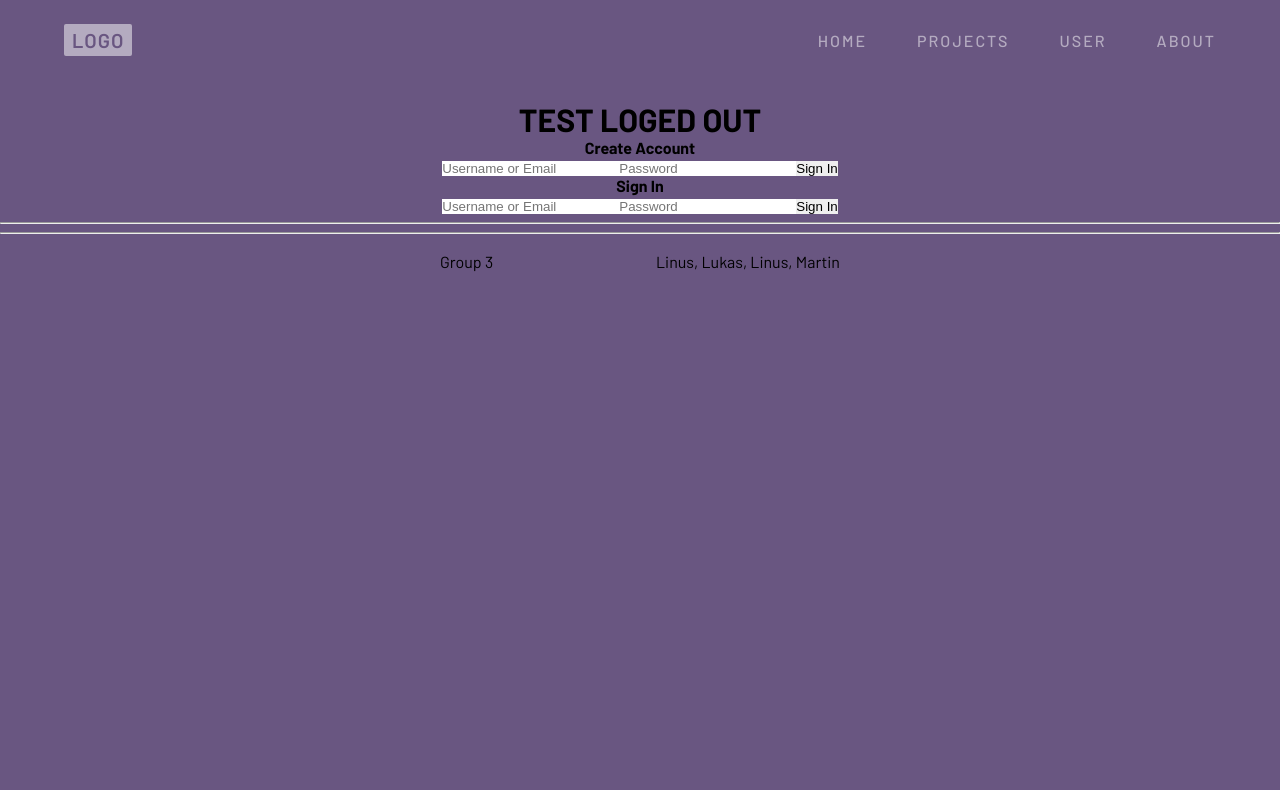
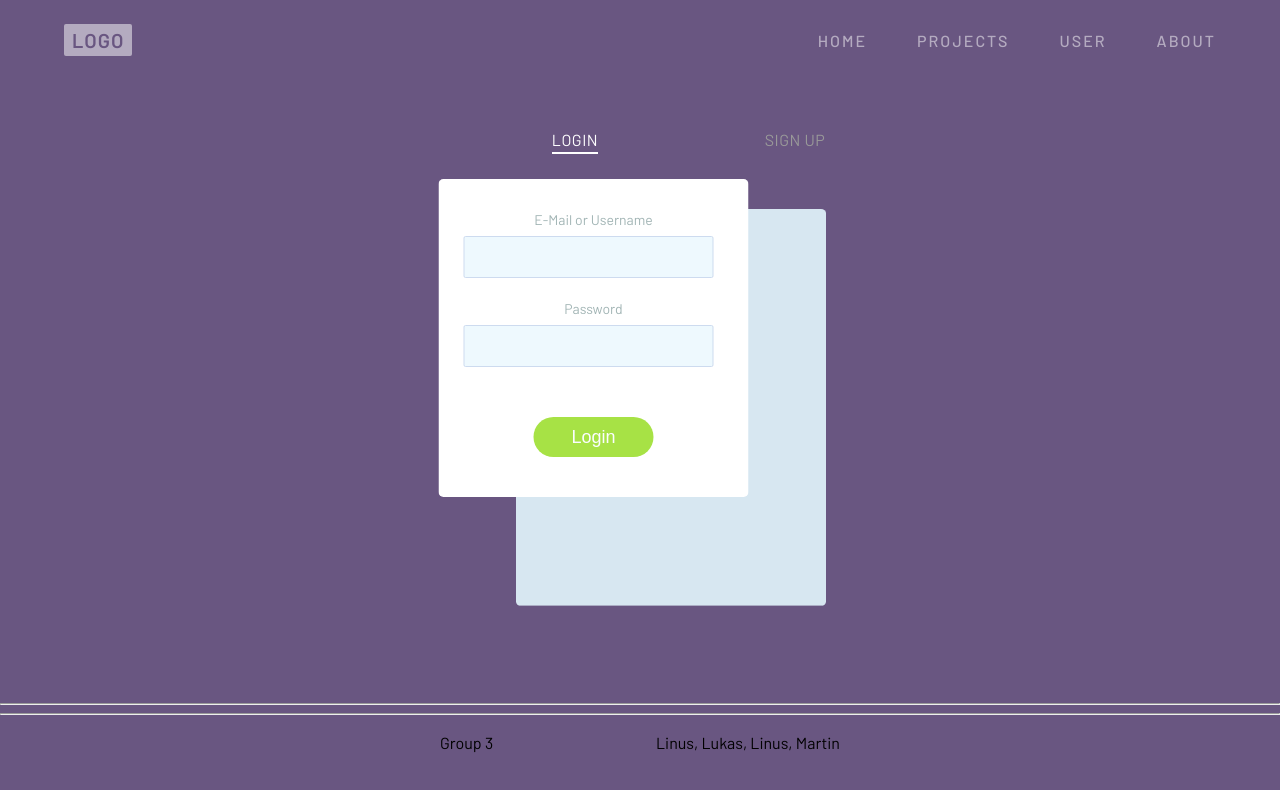
Before and after one commit to LinusGSP/AgilesProjekt-m426, a React (Create React App) app: page /User in a window 1280 px wide. Shown: the top 790 px of the page. Built offline with nearby package versions, Linux system fonts and the light colour scheme; a web font is replaced by a local one.

Commit message:
LULULULUL
Updated the new Frontend

```diff
--- a/src/GlobalNavigation.js
+++ b/src/GlobalNavigation.js
@@ -21,7 +21,7 @@ class GlobalNavigation extends React.Component {
                     <a href="/User" class="link">User</a>
                     <a href="/about" class="link">About</a>
                 </div>
-                <div class="menu_icon">
+                <div class="menu_icon" onClick={""}>
                     <span class="icon"></span>
                 </div>
             </div>
--- a/src/Pages/User.js
+++ b/src/Pages/User.js
@@ -1,10 +1,12 @@
 import React from 'react'
+
+import '../Styles/form.css'
 
 class User extends React.Component {
   constructor(props) {
     super(props)
     this.state = {
-        logedIn: false,
+      logedIn: false,
       user_id: '',
       username: '',
       rank: 'COACH',
@@ -17,6 +19,9 @@ class User extends React.Component {
       username: this.props.appState.name,
       rank: this.props.appState.rank,
     })
+    this.swap();
+
+
     /**
      * Element to be changed come here ("titles", "rank-text" etc.)
      */
@@ -26,6 +31,20 @@ class User extends React.Component {
    * LOGIN/SIGNUP FORM IN THIS RETURN METHOD
    * Prefferably with a login fom
    */
+
+  swap = () => {
+    const switchers = [...document.querySelectorAll('.switcher')]
+
+    switchers.forEach((item) => {
+      item.addEventListener('click', function () {
+        switchers.forEach((item) =>
+          item.parentElement.classList.remove('is-active'),
+        )
+        this.parentElement.classList.add('is-active')
+      })
+    })
+  }
+
   render() {
     if (this.state.logedIn === true) {
       return (
@@ -35,26 +54,75 @@ class User extends React.Component {
       )
     } else {
       return (
-      <>
-        <h1> TEST LOGED OUT</h1>
-        <form>
-          <h4>Create Account</h4>
-          <input type="text" placeholder='Username or Email' />
-          <input type="password" placeholder='Password' />
+        <>
+          <section class="forms-section">
+            <div class="forms">
+              <div class="form-wrapper is-active">
+                <button
+                  type="button"
+                  class="switcher switcher-login"
+                  onClick={this.swap}
+                >
+                  Login
+                  <span class="underline"></span>
+                </button>
+                <form class="form form-login">
+                  <fieldset>
+                    <legend>
+                      Please, enter your email and password for login.
+                    </legend>
+                    <div class="input-block">
+                      <label for="login-email">E-Mail or Username</label>
+                      <input id="login-email" type="email" required />
+                    </div>
+                    <div class="input-block">
+                      <label for="login-password">Password</label>
+                      <input id="login-password" type="password" required />
+                    </div>
+                  </fieldset>
+                  <button type="submit" class="btn-login">
+                    Login
+                  </button>
+                </form>
+              </div>
+              <div class="form-wrapper">
+                <button type="button" class="switcher switcher-signup">
+                  Sign Up
+                  <span class="underline"></span>
+                </button>
+                <form class="form form-signup">
+                  <fieldset>
+                    <legend>
+                      Please, enter your email, password and password
+                      confirmation for sign up.
+                    </legend>
+                    <div class="input-block">
+                      <label for="signup-email">E-Mail</label>
+                      <input id="signup-email" type="email" required />
+                    </div>
+                    <div class="input-block">
+                      <label for="signup-username">Username</label>
+                      <input id="signup-username" type="text" required />
+                    </div>
+                    <div class="input-block">
+                      <label for="signup-name">Name</label>
+                      <input id="signup-name" type="text" required />
+                    </div>
+                    <div class="input-block">
+                      <label for="signup-password">Password</label>
+                      <input id="signup-password" type="password" required />
+                    </div>
 
-          <button>Sign In</button>
-        </form>
-
-
-        <form>
-          <h4>Sign In</h4>
-          <input type="text" placeholder='Username or Email' />
-          <input type="password" placeholder='Password' />
-
-          <button>Sign In</button>
-        </form>
-        <hr/>
-      </>
+                  </fieldset>
+                  <button type="submit" class="btn-signup">
+                    Continue
+                  </button>
+                </form>
+              </div>
+            </div>
+          </section>
+          <hr />
+        </>
       )
     }
   }
--- /dev/null
+++ b/src/Styles/form.css
@@ -0,0 +1,274 @@
+
+.forms-section {
+    display: flex;
+    flex-direction: column;
+    justify-content: center;
+    align-items: center;
+  }
+
+  .section-title {
+    font-size: 32px;
+    letter-spacing: 1px;
+    color: #fff;
+  }
+
+  .forms {
+    display: flex;
+    align-items: flex-start;
+    margin-top: 30px;
+  }
+
+  .form-wrapper {
+    animation: hideLayer 0.3s ease-out forwards;
+  }
+
+  .form-wrapper.is-active {
+    animation: showLayer 0.3s ease-in forwards;
+  }
+
+  @keyframes showLayer {
+    50% {
+      z-index: 1;
+    }
+    100% {
+      z-index: 1;
+    }
+  }
+
+  @keyframes hideLayer {
+    0% {
+      z-index: 1;
+    }
+    49.999% {
+      z-index: 1;
+    }
+  }
+
+  .switcher {
+    position: relative;
+    cursor: pointer;
+    display: block;
+    margin-right: auto;
+    margin-left: auto;
+    padding: 0;
+    text-transform: uppercase;
+    font-family: inherit;
+    font-size: 16px;
+    letter-spacing: 0.5px;
+    color: #999;
+    background-color: transparent;
+    border: none;
+    outline: none;
+    transform: translateX(0);
+    transition: all 0.3s ease-out;
+  }
+
+  .form-wrapper.is-active .switcher-login {
+    color: #fff;
+    transform: translateX(90px);
+  }
+
+  .form-wrapper.is-active .switcher-signup {
+    color: #fff;
+    transform: translateX(-90px);
+  }
+
+  .underline {
+    position: absolute;
+    bottom: -5px;
+    left: 0;
+    overflow: hidden;
+    pointer-events: none;
+    width: 100%;
+    height: 2px;
+  }
+
+  .underline::before {
+    content: "";
+    position: absolute;
+    top: 0;
+    left: inherit;
+    display: block;
+    width: inherit;
+    height: inherit;
+    background-color: currentColor;
+    transition: transform 0.2s ease-out;
+  }
+
+  .switcher-login .underline::before {
+    transform: translateX(101%);
+  }
+
+  .switcher-signup .underline::before {
+    transform: translateX(-101%);
+  }
+
+  .form-wrapper.is-active .underline::before {
+    transform: translateX(0);
+  }
+
+  .form {
+    overflow: hidden;
+    min-width: 260px;
+    margin-top: 50px;
+    padding: 30px 25px;
+    border-radius: 5px;
+    transform-origin: top;
+  }
+
+  .form-login {
+    animation: hideLogin 0.3s ease-out forwards;
+  }
+
+  .form-wrapper.is-active .form-login {
+    animation: showLogin 0.3s ease-in forwards;
+  }
+
+  @keyframes showLogin {
+    0% {
+      background: #d7e7f1;
+      transform: translate(40%, 10px);
+    }
+    50% {
+      transform: translate(0, 0);
+    }
+    100% {
+      background-color: #fff;
+      transform: translate(35%, -20px);
+    }
+  }
+
+  @keyframes hideLogin {
+    0% {
+      background-color: #fff;
+      transform: translate(35%, -20px);
+    }
+    50% {
+      transform: translate(0, 0);
+    }
+    100% {
+      background: #d7e7f1;
+      transform: translate(40%, 10px);
+    }
+  }
+
+  .form-signup {
+    animation: hideSignup 0.3s ease-out forwards;
+  }
+
+  .form-wrapper.is-active .form-signup {
+    animation: showSignup 0.3s ease-in forwards;
+  }
+
+  @keyframes showSignup {
+    0% {
+      background: #d7e7f1;
+      transform: translate(-40%, 10px) scaleY(0.8);
+    }
+    50% {
+      transform: translate(0, 0) scaleY(0.8);
+    }
+    100% {
+      background-color: #fff;
+      transform: translate(-35%, -20px) scaleY(1);
+    }
+  }
+
+  @keyframes hideSignup {
+    0% {
+      background-color: #fff;
+      transform: translate(-35%, -20px) scaleY(1);
+    }
+    50% {
+      transform: translate(0, 0) scaleY(0.8);
+    }
+    100% {
+      background: #d7e7f1;
+      transform: translate(-40%, 10px) scaleY(0.8);
+    }
+  }
+
+  .form fieldset {
+    position: relative;
+    opacity: 0;
+    margin: 0;
+    padding: 0;
+    border: 0;
+    transition: all 0.3s ease-out;
+  }
+
+  .form-login fieldset {
+    transform: translateX(-50%);
+  }
+
+  .form-signup fieldset {
+    transform: translateX(50%);
+  }
+
+  .form-wrapper.is-active fieldset {
+    opacity: 1;
+    transform: translateX(0);
+    transition: opacity 0.4s ease-in, transform 0.35s ease-in;
+  }
+
+  .form legend {
+    position: absolute;
+    overflow: hidden;
+    width: 1px;
+    height: 1px;
+    clip: rect(0 0 0 0);
+  }
+
+  .input-block {
+    margin-bottom: 20px;
+  }
+
+  .input-block label {
+    font-size: 14px;
+    color: #a1b4b4;
+  }
+
+  .input-block input {
+    display: block;
+    width: 80%;
+    margin-top: 8px;
+    padding-left: 2.5vh;
+    padding-right: 2.5vh;
+    font-size: 16px;
+    line-height: 40px;
+    color: #3b4465;
+    background: #eef9fe;
+    border: 1px solid #cddbef;
+    border-radius: 2px;
+  }
+
+  .form [type="submit"] {
+    opacity: 0;
+    display: block;
+    min-width: 120px;
+    margin: 30px auto 10px;
+    font-size: 18px;
+    line-height: 40px;
+    border-radius: 25px;
+    border: none;
+    transition: all 0.3s ease-out;
+  }
+
+  .form-wrapper.is-active .form [type="submit"] {
+    opacity: 1;
+    transform: translateX(0);
+    transition: all 0.4s ease-in;
+  }
+
+  .btn-login {
+    color: #fbfdff;
+    background: #a7e245;
+    transform: translateX(-30%);
+  }
+
+  .btn-signup {
+    color: #a7e245;
+    background: #fbfdff;
+    box-shadow: inset 0 0 0 2px #a7e245;
+    transform: translateX(30%);
+  }
--- a/src/Styles/index.css
+++ b/src/Styles/index.css
@@ -7,5 +7,6 @@ body {
   -moz-osx-font-smoothing: grayscale;
 
   background-color: #e9ecef;
-  color:#343a40;
+  color: #000000;
+
 }
--- a/src/Styles/main.css
+++ b/src/Styles/main.css
@@ -10,3 +10,8 @@
     background-color: rgba(197, 199, 199, 0.899);
 
 }
+
+.container-container{
+    display: flex;
+    justify-content: center;
+}
```
Also changed, not shown: src/Pages/functiones/switcher-forms.js (added).
